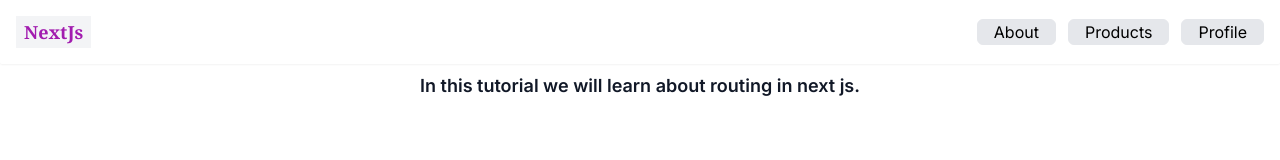
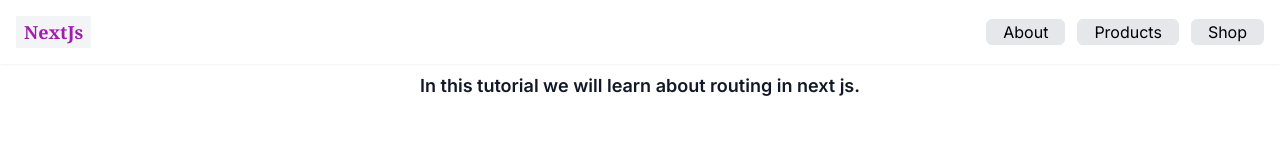
Before and after one commit to umairjaffar-dev/next-tutorial-by-codevolution, a Next.js app: page / in a window 1280 px wide. Shown: the top 160 px of the page. Built offline with nearby package versions, Linux system fonts and the light colour scheme.

Commit message:
page not found changes...

```diff
--- /dev/null
+++ b/src/app/not-found.tsx
@@ -0,0 +1,7 @@
+import React from "react";
+
+const NotFound = () => {
+  return <div>Route not found!</div>;
+};
+
+export default NotFound;
--- /dev/null
+++ b/src/app/products/[productId]/not-found.tsx
@@ -0,0 +1,7 @@
+import React from "react";
+
+const ProductNotFound = () => {
+  return <div>Product with this id Not Found</div>;
+};
+
+export default ProductNotFound;
--- a/src/app/products/[productId]/page.tsx
+++ b/src/app/products/[productId]/page.tsx
@@ -1,7 +1,11 @@
 import Link from "next/link";
+import { notFound } from "next/navigation";
 import React from "react";
 
 const ProductDetail = ({ params }: { params: { productId: string } }) => {
+  if (parseInt(params.productId) > 5) {
+    notFound();
+  }
   return (
     <div className="p-4 grid grid-rows-[auto_1fr]">
       <div className="flex justify-end">
--- /dev/null
+++ b/src/app/shop/[[...slug]]/page.tsx
@@ -0,0 +1,29 @@
+"use client";
+import React from "react";
+
+const CatchAllSegment = ({ params }: { params: { slug: Array<string> } }) => {
+  console.log("slug", params.slug);
+
+  if (params.slug.length === 2) {
+    return (
+      <div>
+        view items{" "}
+        <span className="text-red-600 underline">{params.slug[0]}</span> for a
+        shop <span className="text-red-600 underline">{params.slug[1]}</span>
+      </div>
+    );
+  }
+  if (params.slug.length === 1) {
+    return (
+      <div>
+        view items
+        <span className="text-red-600 underline">{params.slug[0]}</span> for a
+        shop
+        <span className="text-red-600 underline">{params.slug[0]}</span>
+      </div>
+    );
+  }
+  return <div>CatchAllSegment for shop</div>;
+};
+
+export default CatchAllSegment;
--- a/src/components/Header.tsx
+++ b/src/components/Header.tsx
@@ -25,10 +25,10 @@ const Header = () => {
           Products
         </Link>
         <Link
-          href="/profile"
+          href="/shop/a"
           className="border border-gray-200 px-4 rounded-md bg-gray-200 hover:bg-gray-300"
         >
-          Profile
+          Shop
         </Link>
       </div>
     </div>
```
